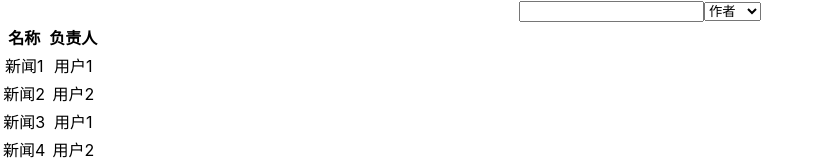
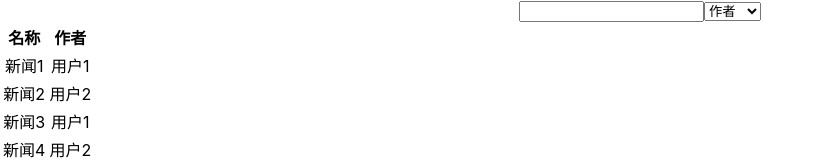
Before and after one commit to liheyuan/react-mvt, a React (Create React App) app in the folder react-mvt-app/: page / in a window 1280 px wide. Shown: the top 160 px of the page, without its empty margins (0-821 px from the left). Built offline with nearby package versions, Linux system fonts and the light colour scheme; data requests are answered from the project's data file.

Commit message:
FIX: text

```diff
--- a/react-mvt-app/src/pages/news-list/list.tsx
+++ b/react-mvt-app/src/pages/news-list/list.tsx
@@ -17,7 +17,7 @@ export const List = ({ list, users }: ListProps) => {
       <thead>
         <tr>
           <th>名称</th>
-          <th>负责人</th>
+          <th>作者</th>
         </tr>
       </thead>
       <tbody>
```
